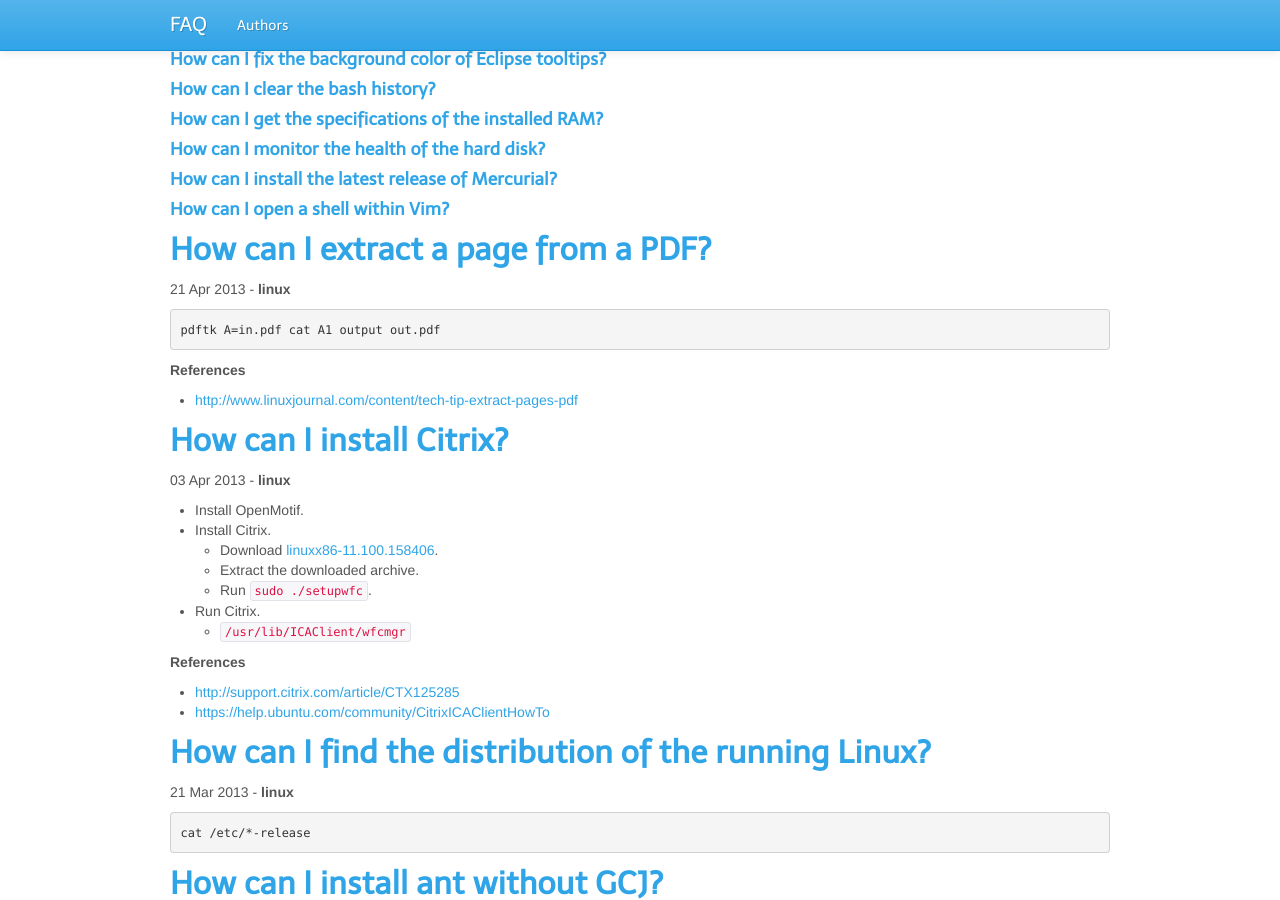
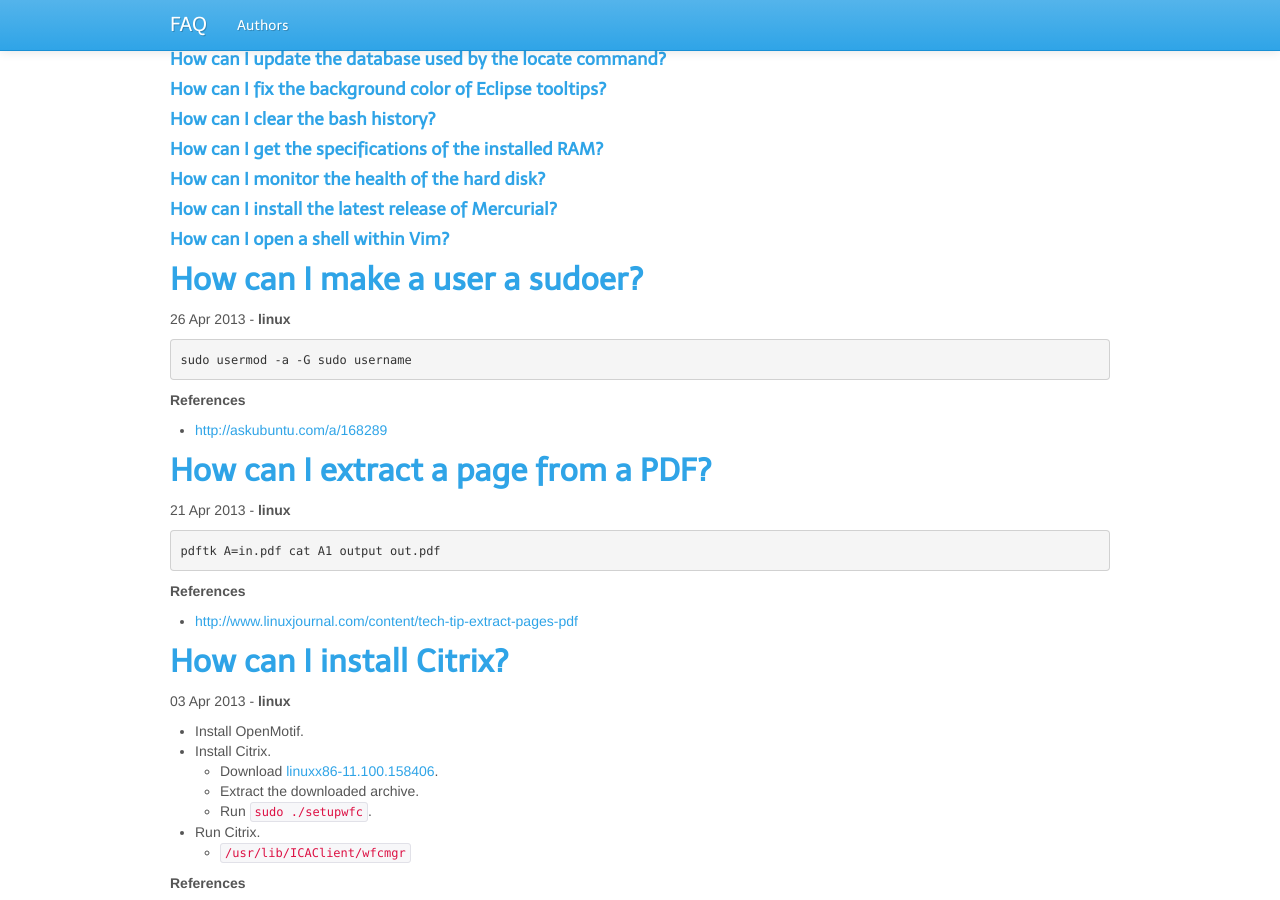
Before and after one commit to reprogrammer/faq, a Jekyll site: the page built from index.html, in a window 1280 px wide and 900 px high, scrolled down 1091 px. Built offline with Jekyll 4.4.1, drawn with Linux system fonts in a browser that asks for light colours; Markdown is read by kramdown in place of the engine named in the settings; some of the changed text lies outside the part shown.

Commit message:
Added a post on making a user a sudoer.

```diff
--- a/_layouts/page-layout.html
+++ b/_layouts/page-layout.html
@@ -27,7 +27,7 @@
     {{content}}
     <footer class="container">
       <hr>
-      <small>Last Updated: April 21, 2013</small>
+      <small>Last Updated: April 26, 2013</small>
     </footer>
     <script src="{{site.url}}/assets/js/bootstrap.js"></script>
     <script>
--- /dev/null
+++ b/_posts/2013-04-26-how-can-i-make-a-user-a-sudoer.md
@@ -0,0 +1,12 @@
+---
+layout: post-layout
+title: How can I make a user a sudoer?
+tags:
+- linux
+---
+
+    sudo usermod -a -G sudo username
+
+**References**
+
+- [http://askubuntu.com/a/168289](http://askubuntu.com/a/168289)
```
